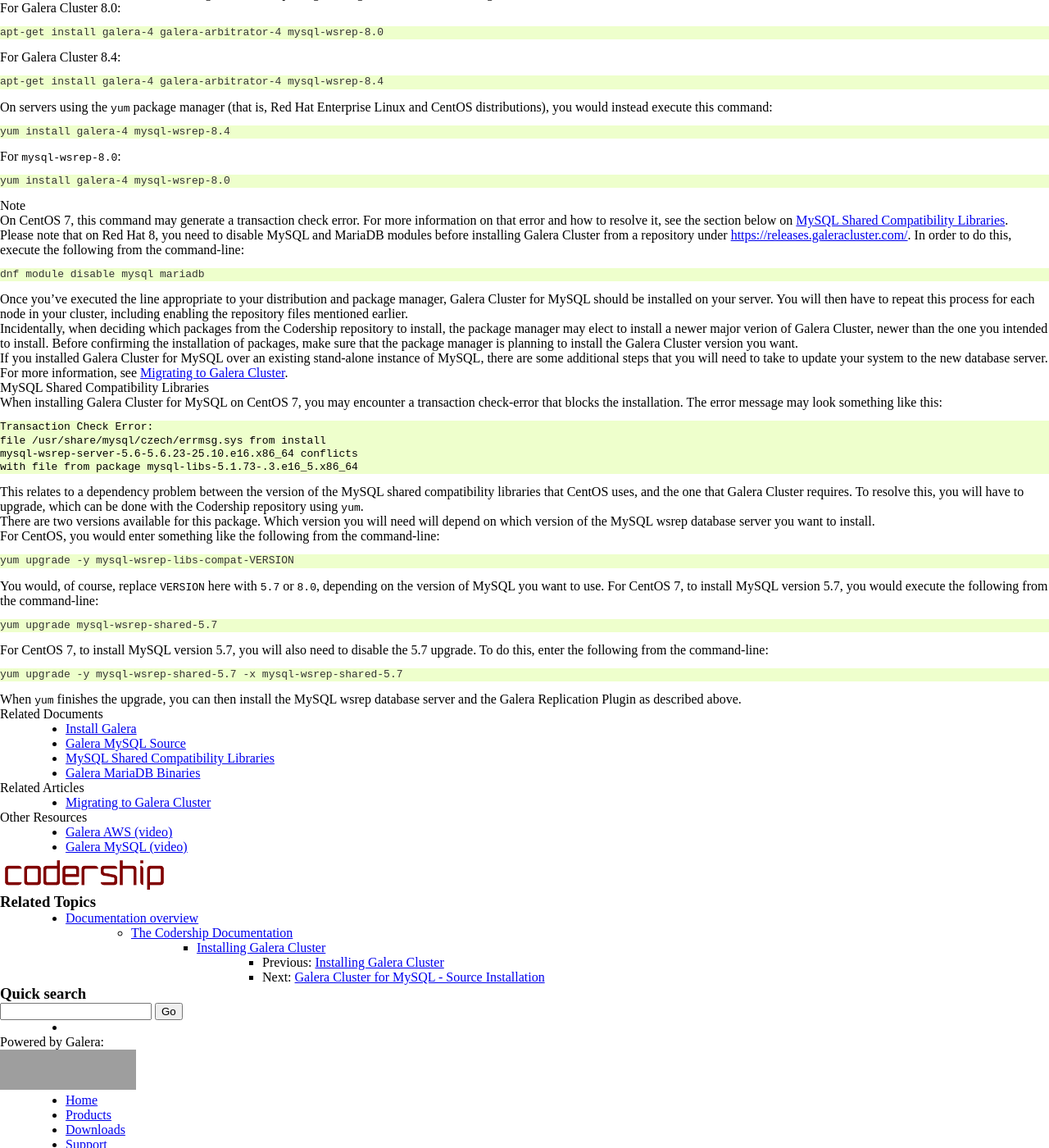
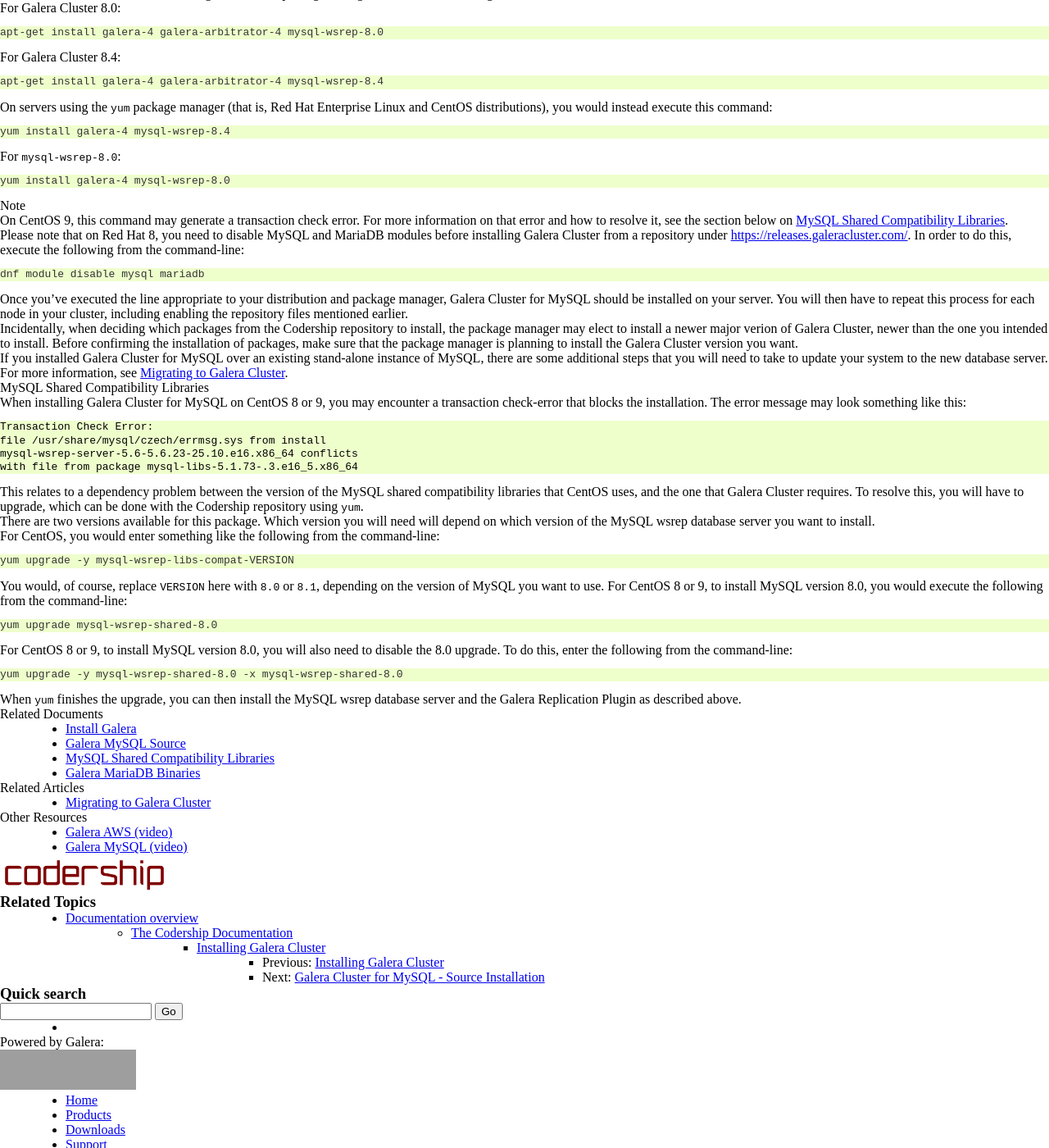
Before and after one commit to codership/documentation, a Sphinx documentation site: the page built from galeracluster/source/documentation/install-mysql.rst, in a window 1280 px wide and 1400 px high, scrolled down 2315 px. Shown: the whole window at 82% size. Built offline with Sphinx 7.4.7, drawn with Linux system fonts in a browser that asks for light colours; comment, search, counter and statistics services are not loaded; some of the changed text lies outside the part shown; grey boxes are pictures that could not be loaded.

Commit message:
Issue #547 References to CentOS 7 changed to refer to CentOS 8 or 8

```diff
--- a/galeracluster/source/documentation/galera-manager.rst
+++ b/galeracluster/source/documentation/galera-manager.rst
@@ -98,7 +98,7 @@ The *Galera Manager Installer* is provided to make installation and configuratio
 
    Galera Manager is a server program (it serves client requests from both the cluster nodes and graphical frontend) so it should be installed on a host (server or other computer) which can be connected to from both the prospective cluster nodes and a computer running the graphical client. A laptop behind a WiFi NAT is a poor choice. You may use a local computer (such as a desktop or laptop computer), but most administrators would want to use a computer in the same network as the cluster nodes. For example, if the cluster is in EC2, you'd want to use an EC2 instance, if it is on premises, then you'd use a host in the on-premises network. It is also possible to use one of the cluster nodes, but it is recommended to have a dedicated *Galera Manager Host*.
 
-   At this point Galera Manager Installer supports the following x86_64 Linux distributions: Ubuntu 18.04 and 20.04, CentOS 7, Debian 10 ("buster") and Debian 11 ("bullseye").
+   For information the operating systems that Galera Manager Installer supports, see :ref:`Supported Operating Systems <supported-operating-systems>`
 
    Future releases of Galera Manager Installer may support other platforms. For now, it is recommended you use one of these distributions for *Galera Manager Host*. The Galera Manager itself will, however, manage or monitor clusters that may run on a different platform and nodes that will run either MySQL or MariaDB.
 
--- a/galeracluster/source/documentation/install-mysql.rst
+++ b/galeracluster/source/documentation/install-mysql.rst
@@ -184,21 +184,21 @@ For rpm-based distributions of Linux (for example, CentOS and Red Hat Enterprise
    gpgcheck = 1
 
 
-In this sample repository configuration file, you would change the repository addresses for the ``baseurl``. The ``VERSION`` should be set to the whichever MySQL-wsrep version you want (for example, it might be ``5.7``). The ``DIST`` should be changed to the name of the Linux distribution you are using on your server (for example, ``centos``). The ``RELEASE`` should be replaced with the distribution's release number. It might be ``7`` or ``8`` for CentOS and Red Hat Enterprise Linux. Last, the ``ARCH`` indicates the architecture of your hardware. This could be changed to ``x86_64`` for 64-bit systems.
+In this sample repository configuration file, you would change the repository addresses for the ``baseurl``. The ``VERSION`` should be set to the whichever MySQL-wsrep version you want (for example, it might be ``8.0``). The ``DIST`` should be changed to the name of the Linux distribution you are using on your server (for example, ``centos``). The ``RELEASE`` should be replaced with the distribution's release number. It might be ``8`` or ``9`` for CentOS and Red Hat Enterprise Linux. Last, the ``ARCH`` indicates the architecture of your hardware. This could be changed to ``x86_64`` for 64-bit systems.
 
-Here is a sample repository configuration file for CentOS 7 and Galera Cluster with MySQL 8.
+Here is a sample repository configuration file for CentOS 9 and Galera Cluster with MySQL 8.
 
 .. code-block:: ini
 
 	[galera4]
 	name = Galera
-	baseurl = https://releases.galeracluster.com/galera-4/centos/7/x86_64
+	baseurl = https://releases.galeracluster.com/galera-4/centos/9/x86_64
 	gpgkey = https://releases.galeracluster.com/GPG-KEY-galeracluster.com
 	gpgcheck = 1
 
 	[mysql-wsrep8]
 	name = MySQL-wsrep
-	baseurl = https://releases.galeracluster.com/mysql-wsrep-8.0/centos/7/x86_64
+	baseurl = https://releases.galeracluster.com/mysql-wsrep-8.0/centos/9/x86_64
 	gpgkey = https://releases.galeracluster.com/GPG-KEY-galeracluster.com
 	gpgcheck = 1
 
@@ -240,7 +240,7 @@ For ``mysql-wsrep-8.0``:
 
    yum install galera-4 mysql-wsrep-8.0
 
-.. note:: On CentOS 7, this command may generate a transaction check error. For more information on that error and how to resolve it, see the section below on :ref:`MySQL Shared Compatibility Libraries <centos-mysql-shared-compt>`.
+.. note:: On CentOS 9, this command may generate a transaction check error. For more information on that error and how to resolve it, see the section below on :ref:`MySQL Shared Compatibility Libraries <centos-mysql-shared-compt>`.
 
 Please note that on Red Hat 8, you need to disable MySQL and
 MariaDB modules before installing Galera Cluster from a repository under
@@ -262,7 +262,7 @@ If you installed Galera Cluster for MySQL over an existing stand-alone instance
 .. rst-class:: section-heading
 .. rubric:: MySQL Shared Compatibility Libraries
 
-When installing Galera Cluster for MySQL on CentOS 7, you may encounter a transaction check-error that blocks the installation. The error message may look something like this:
+When installing Galera Cluster for MySQL on CentOS 8 or 9, you may encounter a transaction check-error that blocks the installation. The error message may look something like this:
 
 .. code-block:: text
 
@@ -281,17 +281,17 @@ For CentOS, you would enter something like the following from the command-line:
 
    yum upgrade -y mysql-wsrep-libs-compat-VERSION
 
-You would, of course, replace ``VERSION`` here with ``5.7`` or ``8.0``, depending on the version of MySQL you want to use. For CentOS 7, to install MySQL version 5.7, you would execute the following from the command-line:
+You would, of course, replace ``VERSION`` here with ``8.0`` or ``8.1``, depending on the version of MySQL you want to use. For CentOS 8 or 9, to install MySQL version 8.0, you would execute the following from the command-line:
 
 .. code-block:: console
 
-   yum upgrade mysql-wsrep-shared-5.7
+   yum upgrade mysql-wsrep-shared-8.0
 
-For CentOS 7, to install MySQL version 5.7, you will also need to disable the 5.7 upgrade. To do this, enter the following from the command-line:
+For CentOS 8 or 9, to install MySQL version 8.0, you will also need to disable the 8.0 upgrade. To do this, enter the following from the command-line:
 
 .. code-block:: console
 
-   yum upgrade -y mysql-wsrep-shared-5.7 -x mysql-wsrep-shared-5.7
+   yum upgrade -y mysql-wsrep-shared-8.0 -x mysql-wsrep-shared-8.0
 
 When ``yum`` finishes the upgrade, you can then install the MySQL wsrep database server and the Galera Replication Plugin as described above.
 
--- a/galeracluster/source/training/courses/index.rst
+++ b/galeracluster/source/training/courses/index.rst
@@ -128,7 +128,7 @@ Note that Hands On Labs are denoted with HOL.
 
 - Understanding of Linux (for example, package management) as well as MySQL — this really means you are familiar with RPM, YUM, DPKG, APT, a text editor on the command line (be it vim, or nano), the ability to edit configuration files, and so on. As for MySQL, you are expected to have installed it before, configured it to some extent, and know about asynchronous replication, set it up before, and also understand things like GRANTs.
 
-- You can also utilize your own Linux virtual machines, and note that you will need a minimum of 4. Please do not install anything beforehand, let it be a pristine CentOS 7 installation.
+- You can also utilize your own Linux virtual machines, and note that you will need a minimum of four. Please do not install anything beforehand, let it be a pristine CentOS 8 or 9 installation.
 
 
 
--- a/galeracluster/source/training/tutorials/galera-on-aws.rst
+++ b/galeracluster/source/training/tutorials/galera-on-aws.rst
@@ -86,7 +86,7 @@ Once you have your encryption key, log into AWS and navigate to the EC2 console.
 
 With an encryption key in place, you are ready to create three instances on AWS. You could create more, but we'll do three, which is the minimum recommended for a healthy cluster. In the EC2 console, click on *Instances* in the left margin. That will show your existing instances in the main pane. Now click on the large blue button at the top labeled, *Launch Instances*.
 
-The first choice you will have to make when creating a new instance is the operating system distribution. For the examples in this article, we chose *CentOS 7 (x86_64) - with Updates HVM*. This is a 64-bit operating system.
+The first choice you will have to make when creating a new instance is the operating system distribution. For the examples in this article, we chose *CentOS 9 (x86_64) - with Updates HVM*. This is a 64-bit operating system.
 
 The second step is to choose an instance type. Because we're using this cluster as a training tool, we chose ``t2.micro`` since it is *Free Tier Eligible*. This allows us to use it for a year without having to pay anything.
 
@@ -127,7 +127,7 @@ We also installed ``rsync``, which Galera will use to synchronize nodes when the
 
 When you've finished updating and installing basic software on all three nodes, you can then proceed to installing the database and Galera software. For our purposes, we chose to install MariaDB. If you'd prefer to use MySQL, see the article on :doc:`Installing MySQL and Galera Cluster <../../documentation/install-mysql>`.
 
-To install MariaDB, we first used the MariaDB repository (`MariaDB Repository Generator <https://downloads.mariadb.org/mariadb/repositories/>`_). We chose the CentOS distribution, the CentOS 7 (x86_64) release to match what we've installed on our nodes. We then chose the MariaDB version 10.4. The repository tool gave us the lines we needed to copy into a new repo file, ``/etc/yum.repos.d/mariadb.repo``.
+To install MariaDB, we first used the MariaDB repository (`MariaDB Repository Generator <https://downloads.mariadb.org/mariadb/repositories/>`_). We chose the CentOS distribution, the CentOS 9 (x86_64) release to match what we've installed on our nodes. We then chose the MariaDB version 10.4. The repository tool gave us the lines we needed to copy into a new repo file, ``/etc/yum.repos.d/mariadb.repo``.
 
 .. image:: ../../images/mariadb-repository-tool-choices.png
    :width: 500px
```
